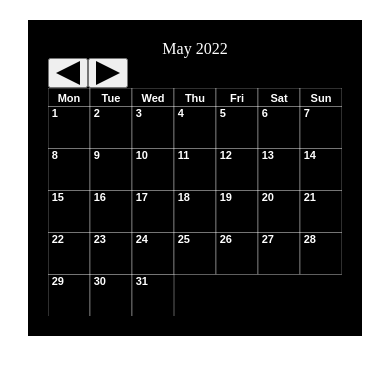
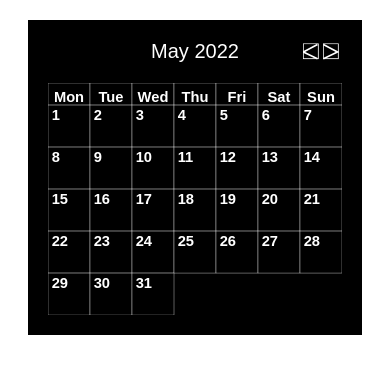
Before and after one commit to Dizolivemint/Calendar, a plain HTML site: page frontend/index.html in a window 390 px wide. Drawn offline with Linux system fonts and the light colour scheme.

Commit message:
Update responsive layout config

```diff
--- a/frontend/index.html
+++ b/frontend/index.html
@@ -1,3 +1,10 @@
+<head>
+  <meta charset="UTF-8">
+  <meta name="description" content="SVG JavaScript Calendar">
+  <meta name="keywords" content="Calendar, JavaScript, SVG">
+  <meta name="author" content="Miles Exner">
+  <meta name="viewport" content="width=device-width, initial-scale=1.0">
+</head>
 <body>
   <noscript>You need to enable JavaScript to run this app.</noscript>
   <div id="root"></div>
@@ -6,40 +13,57 @@
   class Calendar {
     constructor(root) {
       this.datetime = new Date()
+      this.config = {
+        color: "#fff",
+        backgroundColor: "#000",
+        classBtn: 'c-btn'
+      }
       this.configGrid = {
         color: "#fff",
         backgroundColor: "#000",
         width: screen.width / 7,
         height: screen.width / 7,
-        fontSize: 30,
+        fontSize: window.innerWidth < 757 ? 40 : 30,
         fontType: 'sans-serif',
         fontWeight: 'bold',
         dayNameHeight: 20,
         padding: 20,
         margin: 20
       }
-      this.configDayName = {
+      this.configDayHeader = {
         height: this.configGrid.dayNameHeight,
         width: this.configGrid.width,
         color: "#fff",
-        fontSize: 30,
         fontType: 'sans-serif',
         fontWeight: 'bold',
         padding: 20
       }
-      this.configMonthYear = {
+      this.configMonthHeader = {
         height: this.configGrid.height * 2,
         width: screen.width,
         color: "#fff",
-        fontSize: Math.round(this.configDayName * 1.5),
+        fontSize: window.innerWidth < 757 ? 20 : 40,
         fontType: 'sans-serif',
         fontWeight: 400,
         padding: 20,
         buttonPadding: 10,
       }
       this.root = document.getElementById(root)
+      window.addEventListener('resize', () => this.reset())
     }
 
+    reset() {
+      console.log(screen.width)
+      this.configGrid.width = screen.width / 7
+      this.configGrid.height = screen.width / 7
+      this.configGrid.fontSize = window.innerWidth < 757 ? 40 : 30
+      this.configDayHeader.height = this.configGrid.dayNameHeight
+      this.configDayHeader.width = this.configGrid.width
+      this.configMonthHeader.height = this.configGrid.height * 2
+      this.configMonthHeader.width = screen.width
+      this.configMonthHeader.fontSize = window.innerWidth < 757 ? 20 : 40
+      this.render()
+    }
     /**
      * gets the month
      *
@@ -98,10 +122,11 @@
         color,
         width,
         height,
-        fontSize,
         fontType,
         fontWeight
-      } = this.configDayName
+      } = this.configDayHeader
+
+      const { fontSize } = this.configGrid
 
       let weekDayGrid, weekDayText
       for (let x = 0; x < 7; x++) {
@@ -138,8 +163,8 @@
      *
     */
     componentDayGrid() {
+      const { color } = this.config
       const {
-        color,
         width,
         height,
         fontSize,
@@ -181,40 +206,97 @@
     }
 
     /**
-     * @returns month year header components
+     * @returns month header components
      *
     */
-    componentMonthYearHeader() {
-      const prevButtonId = "btnMonthPrev"
-      const prevButton = document.createElement('button')
-      prevButton.setAttribute('style', 'width:40px;')
-      prevButton.setAttribute('id', prevButtonId)
-      prevButton.innerHTML = `<svg viewBox="0 0 40 40">
-        <polyline points="40,40 0,20 40,0"/>
-      </svg>`
+    componentMonthHeader() {
+      const xmlns = "http://www.w3.org/2000/svg"
+      const { fontSize, fontType, fontWeight } = this.configMonthHeader
+      const buttonStyle = `
+        position:absolute;
+        right:0;
+        top:50%;
+        transform:translateY(-50%);
+        width:${fontSize/1.2}px;
+        padding:${fontSize/4/2};
+      `
+      const prevButton = document.createElementNS(xmlns, 'svg')
+      prevButton.setAttributeNS(null, 'viewBox', '0 0 40 40')
+      prevButton.setAttributeNS(null, 'style', `${buttonStyle}right:${fontSize};`)
+      prevButton.classList.add(this.config.btnClass)
+      prevButton.innerHTML = `<rect
+        stroke='#fff'
+        width='36'
+        height='36'
+        x='2'
+        y='0'
+        stroke-width="2"
+        fill="none"
+      />
+      <polyline
+        stroke="#fff"
+        stroke-width="4"
+        points="36,36 2,20 36,2"
+        fill="none"
+      />`
       prevButton.addEventListener('click', event => this.handleMonthChange(event, -1))
 
-      const nextButtonId = "btnMonthNext"
-      const nextButton = document.createElement('button')
-      nextButton.setAttribute('style', 'width:40px;')
-      prevButton.setAttribute('id', nextButtonId)
-      nextButton.innerHTML = `<svg viewBox="0 0 40 40">
-        <polyline points="0,0 40,20 0,40"/>
-      </svg>`
+      const nextButton = document.createElementNS(xmlns, 'svg')
+      nextButton.setAttributeNS(null, 'viewBox', `0 0 40 40`)
+      nextButton.setAttributeNS(null, 'style', `${buttonStyle}right:0;`
+      )
+      nextButton.classList.add(this.config.btnClass)
+      nextButton.innerHTML = `<rect
+        stroke='#fff'
+        width='36'
+        height='36'
+        x='2'
+        y='0'
+        stroke-width="2"
+        fill="none"
+      />
+      <polyline
+        stroke='#fff'
+        stroke-width="4"
+        points="2,2 36,20 2,36"
+        fill="none"
+      />`
+
       nextButton.addEventListener('click', event => this.handleMonthChange(event, 1))
 
-      const monthYearHeading = document.createElement('div')
-      monthYearHeading.setAttribute('style', 'text-align:center;color:#fff;')
+      const monthHeading = document.createElement('div')
+      monthHeading.setAttribute('style', `position:relative;text-align:center;margin-bottom:${this.configGrid.padding}px;color:#fff;font:${fontWeight} ${fontSize}px ${fontType}`)
       const month = this.datetime.toLocaleString('default', { month: 'long' })
-      monthYearHeading.textContent = `${month} ${this.getYear()}`
 
-      return {
-        nextButton,
-        prevButton,
-        monthYearHeading
-      }
+      monthHeading.textContent = `${month} ${this.getYear()}`
+      monthHeading.append(prevButton)
+      monthHeading.append(nextButton)
+
+      return monthHeading
     }
 
+    /**
+     * @returns CSS component
+     *
+    */
+    componentStyle() {
+      const style = document.createElement('style')
+      style.innerHTML = `
+        .${this.config.btnClass} {
+          background-color: #000;
+        }
+        .${this.config.btnClass}:hover {
+          background-color: #505050;
+          cursor: pointer;
+        }
+      `
+      return style
+    }
+
+    /**
+     * month button event handler
+     *
+    */
     handleMonthChange = (event, increment) => {
       event.stopPropagation()
       const month = this.getMonth(), year = this.getYear()
@@ -237,11 +319,11 @@
       // Load components and configuration
       const { monthDayGrid, monthDayText } = this.componentDayGrid()
       const { weekDayGrid, weekDayText } = this.componentDayHeader()
-      const { width, dayNameHeight, fontSize, backgroundColor, padding, margin } = this.configGrid
-      const { nextButton, prevButton, monthYearHeading } = this.componentMonthYearHeader()
+      const { backgroundColor } = this.config
+      const { width, dayNameHeight, fontSize, padding, margin } = this.configGrid
 
       // Apply root element configuration
-      this.root.setAttribute('style', `background-color:${backgroundColor};padding:${padding};margin:${margin};`)
+      this.root.setAttribute('style', `background-color:${backgroundColor};padding:${padding}px;margin:${margin}px;`)
 
       // Update root element with components
       this.root.innerHTML = `
@@ -250,9 +332,8 @@
           ${monthDayGrid}${monthDayText}
         </svg>
       `
-      this.root.prepend(nextButton)
-      this.root.prepend(prevButton)
-      this.root.prepend(monthYearHeading)
+      this.root.prepend(this.componentMonthHeader())
+      this.root.append(this.componentStyle())
     }
   }
 
```
